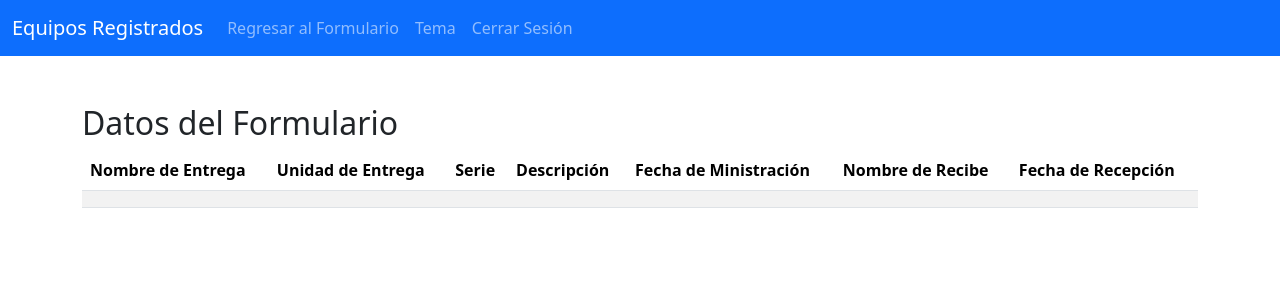
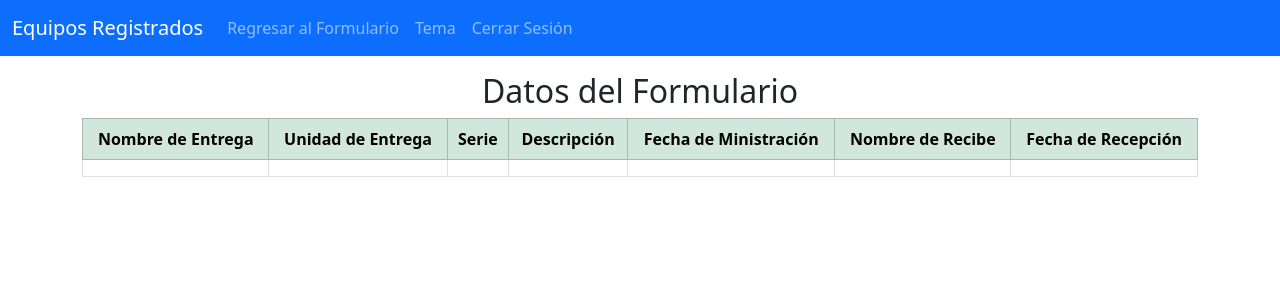
Before and after one commit to Ebgmoreno/CEEFA, an Angular app: page /visualizacion in a window 1280 px wide. Shown: the top 300 px of the page. Built offline with nearby package versions, Linux system fonts and the light colour scheme.

Commit message:
Modo oscuro

```diff
--- a/src/app/formulario-equipo/formulario-equipo.component.html
+++ b/src/app/formulario-equipo/formulario-equipo.component.html
@@ -30,9 +30,9 @@
 </nav>
 
 <div class="container mt-5">
-  <h3> <p class="text-success">Información del usuario que entrega</p> </h3>
+  <h3> <p class="text-info">Información del usuario que entrega</p> </h3>
   <div class="mb-3">
-    <label for="nombreEntrega" class="form-label">Nombre:</label>
+    <label for="nombreEntrega" class="form-label">Nombre</label>
     <input type="text" class="form-control" id="nombreEntrega" name="nombreEntrega" required [(ngModel)]="nombreEntrega">
   </div>
   <div class="mb-3">
@@ -40,7 +40,7 @@
     <input type="text" class="form-control" id="unidadEntrega" name="unidadEntrega" required [(ngModel)]="unidadEntrega">
   </div>
 
-  <h3> <p class="text-success">Detalles del Equipo que se recepciona</p> </h3>
+  <h3> <p class="text-info">Detalles del Equipo que se recepciona</p> </h3>
   <div class="mb-3">
     <label for="serie" class="form-label">Serie:</label>
     <input type="text" class="form-control" id="serie" name="serie" required [(ngModel)]="serie">
@@ -54,7 +54,7 @@
     <input type="date" class="form-control" id="fechaMinistracion" name="fechaMinistracion" [(ngModel)]="fechaMinistracion">
   </div>
 
-  <h3> <p class="text-success">Datos del usuario que recibe</p> </h3>
+  <h3> <p class="text-info">Datos del usuario que recibe</p> </h3>
   <div class="mb-3">
     <label for="nombreRecibe" class="form-label">Nombre:</label>
     <input type="text" class="form-control" id="nombreRecibe" name="nombreRecibe" required [(ngModel)]="nombreRecibe">
@@ -90,7 +90,7 @@
 
     <form #formulario="ngForm">
 
-      <button type="button" class="btn btn-warning" (click)="onSubmit()">Enviar</button>
+      <button type="button" class="btn btn-success" (click)="onSubmit()">Enviar</button>
     </form>
   </div>
 </div>
--- a/src/app/visualizacion/visualizacion.component.html
+++ b/src/app/visualizacion/visualizacion.component.html
@@ -23,21 +23,24 @@
   </div>
 </nav>
 
-<div class="container mt-5">
-  <h2>Datos del Formulario</h2>
-  <table class="table table-striped">
+<div class="container mt-3">
+  <h2 class="text-center">Datos del Formulario</h2>
+  <table class="table table-hover table-bordered">
+
     <thead>
-      <tr>
-        <th>Nombre de Entrega</th>
-        <th>Unidad de Entrega</th>
-        <th>Serie</th>
-        <th>Descripción</th>
-        <th>Fecha de Ministración</th>
-        <th>Nombre de Recibe</th>
-        <th>Fecha de Recepción</th>
+      <tr class="table-success text-center">
+        <th scope="row">Nombre de Entrega</th>
+        <th scope="row">Unidad de Entrega</th>
+        <th scope="row">Serie</th>
+        <th scope="row">Descripción</th>
+        <th scope="row">Fecha de Ministración</th>
+        <th scope="row">Nombre de Recibe</th>
+        <th scope="row">Fecha de Recepción</th>
       </tr>
     </thead>
+
     <tbody>
+
       <tr>
         <td>{{ equipo.nombreEntrega }}</td>
         <td>{{ equipo.unidadEntrega }}</td>
--- a/src/app/visualizacion/visualizacion.component.ts
+++ b/src/app/visualizacion/visualizacion.component.ts
@@ -56,16 +56,13 @@ export class VisualizacionComponent implements OnInit {
     }
   }
 
-
   cambiarTema() {
     this.temaOscuro = !this.temaOscuro;
 
     if (this.temaOscuro) {
-      this.renderer.addClass(document.body, 'bg-dark');
-      this.renderer.addClass(document.body, 'navbar-dark');
+      this.renderer.addClass(document.body, 'dark-mode');
     } else {
-      this.renderer.removeClass(document.body, 'bg-dark');
-      this.renderer.removeClass(document.body, 'navbar-dark');
+      this.renderer.removeClass(document.body, 'dark-mode');
     }
   }
 
```
